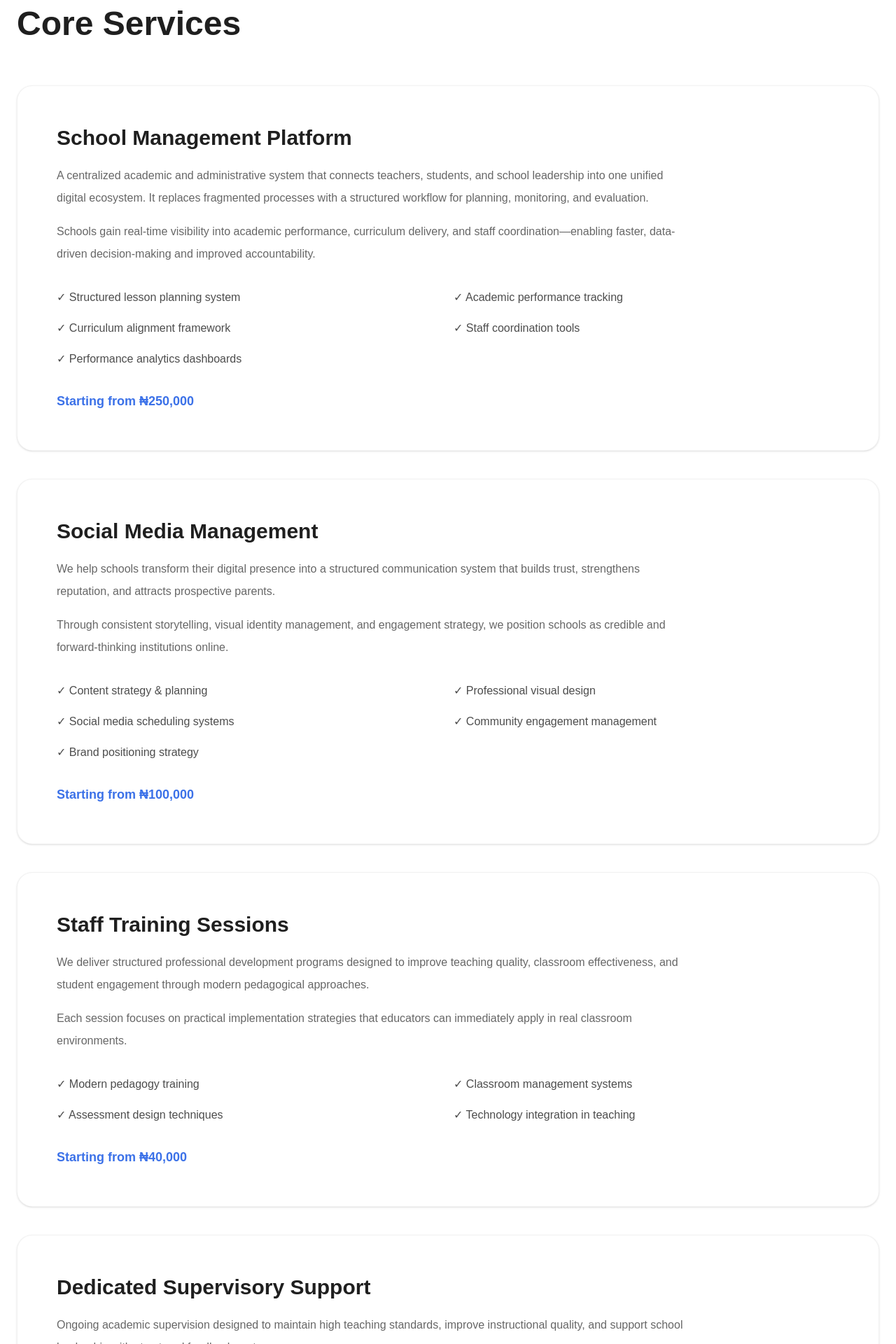
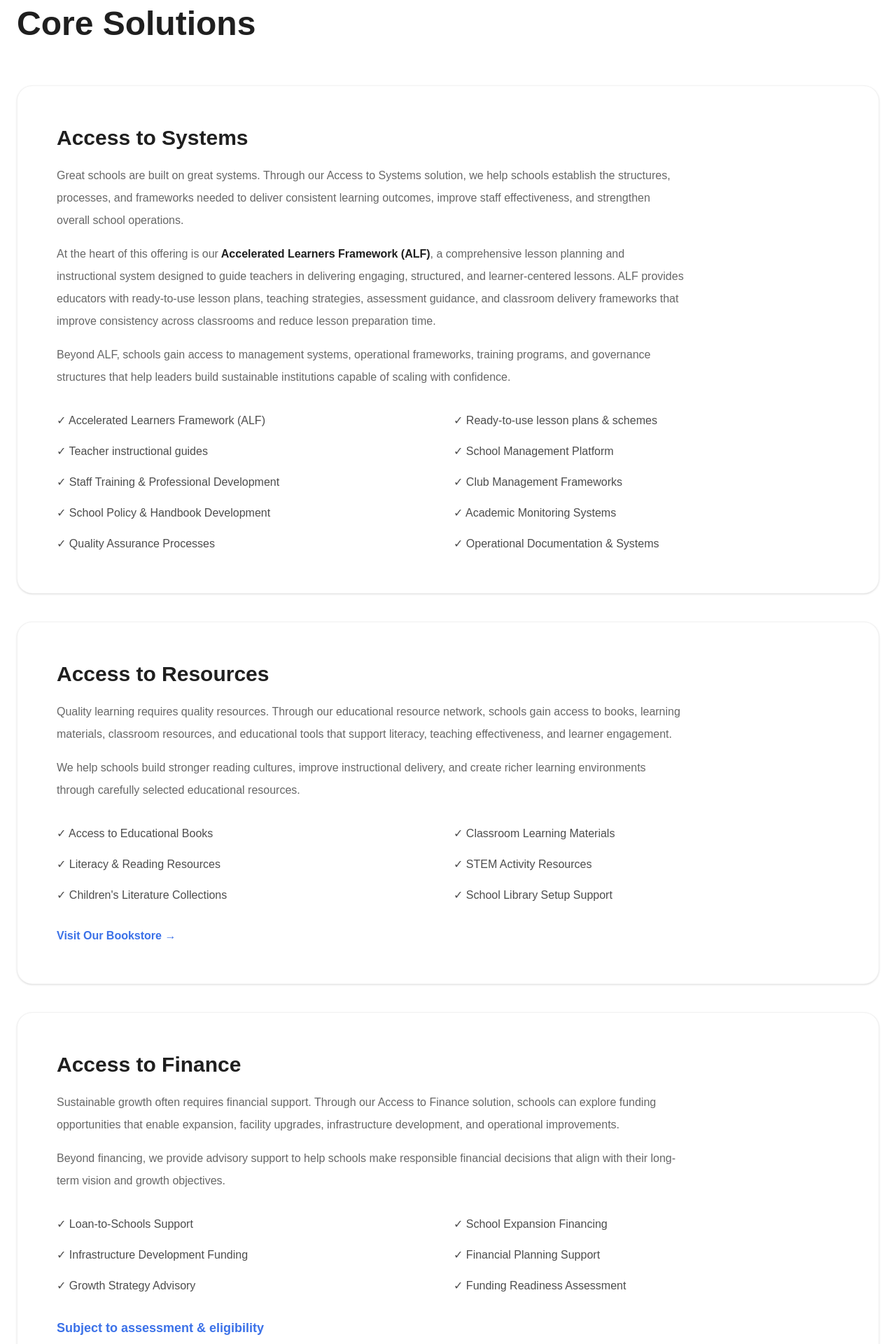
Before and after one commit to Wilsonide/lerna-official, a Next.js app: page /offers in a window 1280 px wide. Shown: the part 980-2900 px from the top of the page at 70% size. Built offline with nearby package versions, Linux system fonts and the light colour scheme.

Commit message:
comit changes again

```diff
--- a/app/(public)/about/page.tsx
+++ b/app/(public)/about/page.tsx
@@ -46,25 +46,42 @@ export default function AboutPage() {
       </section>
 
       {/* WHAT WE DO */}
+      {/* WHAT WE DO */}
       <section className="py-28 bg-[#f8fafc]">
         <div className="max-w-7xl mx-auto px-6">
-          <h2 className="text-4xl font-bold mb-12">What We Do</h2>
+          <h2 className="text-4xl font-bold mb-6">What We Do</h2>
+
+          <p className="max-w-3xl text-black/60 leading-8 mb-12">
+            At Lerna, we focus on strengthening schools through three core
+            pillars that directly influence performance, sustainability, and
+            growth. Everything we build and deliver fits into one of these
+            foundational areas.
+          </p>
 
           <div className="grid md:grid-cols-3 gap-8">
             {[
-              "School Management Systems",
-              "Staff Training & Development",
-              "Digital School Transformation",
-              "Academic Supervision",
-              "School Branding & Visibility",
-              "Educational Resources",
+              {
+                title: "Access to Systems",
+                desc: "We help schools operate efficiently through structured systems that improve teaching, administration, and decision-making.",
+              },
+              {
+                title: "Access to Resources",
+                desc: "We equip schools with quality educational tools, training materials, and structured learning support to improve outcomes.",
+              },
+              {
+                title: "Access to Finance",
+                desc: "We support schools with financial pathways and structured funding opportunities that enable stability and expansion.",
+              },
             ].map((item) => (
               <div
-                key={item}
-                className="p-8 bg-white rounded-3xl border border-black/5 shadow-sm hover:shadow-md transition"
+                key={item.title}
+                className="p-8 bg-white rounded-3xl border border-black/5 shadow-sm hover:shadow-md hover:-translate-y-1 transition"
               >
                 <div className="w-10 h-10 rounded-xl bg-brand-orange/10 mb-5" />
-                <h3 className="font-semibold text-lg">{item}</h3>
+
+                <h3 className="font-semibold text-xl">{item.title}</h3>
+
+                <p className="mt-4 text-black/60 leading-7">{item.desc}</p>
               </div>
             ))}
           </div>
--- a/app/(public)/offers/page.tsx
+++ b/app/(public)/offers/page.tsx
@@ -33,148 +33,157 @@ export default function OffersPage() {
       <section className="py-28">
         <div className="max-w-7xl mx-auto px-6">
           <h2 className="text-4xl md:text-5xl font-bold mb-16">
-            Core Services
+            Core Solutions
           </h2>
 
           <div className="space-y-10">
-            <section id="school-management-platform" className={sectionCard}>
-              <h3 className="text-3xl font-bold">School Management Platform</h3>
+            {/* ACCESS TO SYSTEMS */}
+            <section id="acess-to-systems" className={sectionCard}>
+              <h3 className="text-3xl font-bold">Access to Systems</h3>
 
               <p className="mt-5 text-black/60 leading-8 max-w-4xl">
-                A centralized academic and administrative system that connects
-                teachers, students, and school leadership into one unified
-                digital ecosystem. It replaces fragmented processes with a
-                structured workflow for planning, monitoring, and evaluation.
+                Great schools are built on great systems. Through our Access to
+                Systems solution, we help schools establish the structures,
+                processes, and frameworks needed to deliver consistent learning
+                outcomes, improve staff effectiveness, and strengthen overall
+                school operations.
               </p>
 
               <p className="mt-4 text-black/60 leading-8 max-w-4xl">
-                Schools gain real-time visibility into academic performance,
-                curriculum delivery, and staff coordination—enabling faster,
-                data-driven decision-making and improved accountability.
-              </p>
-
-              <ul className="mt-8 grid md:grid-cols-2 gap-4">
-                <li className={listItem}>
-                  ✓ Structured lesson planning system
-                </li>
-                <li className={listItem}>✓ Academic performance tracking</li>
-                <li className={listItem}>✓ Curriculum alignment framework</li>
-                <li className={listItem}>✓ Staff coordination tools</li>
-                <li className={listItem}>✓ Performance analytics dashboards</li>
-              </ul>
-
-              <p className="mt-8 text-brand-blue font-semibold text-lg">
-                Starting from ₦250,000
-              </p>
-            </section>
-
-            <section id="social-media-management" className={sectionCard}>
-              <h3 className="text-3xl font-bold">Social Media Management</h3>
-
-              <p className="mt-5 text-black/60 leading-8 max-w-4xl">
-                We help schools transform their digital presence into a
-                structured communication system that builds trust, strengthens
-                reputation, and attracts prospective parents.
+                At the heart of this offering is our
+                <span className="font-semibold text-brand-black">
+                  {" "}
+                  Accelerated Learners Framework (ALF)
+                </span>
+                , a comprehensive lesson planning and instructional system
+                designed to guide teachers in delivering engaging, structured,
+                and learner-centered lessons. ALF provides educators with
+                ready-to-use lesson plans, teaching strategies, assessment
+                guidance, and classroom delivery frameworks that improve
+                consistency across classrooms and reduce lesson preparation
+                time.
               </p>
 
               <p className="mt-4 text-black/60 leading-8 max-w-4xl">
-                Through consistent storytelling, visual identity management, and
-                engagement strategy, we position schools as credible and
-                forward-thinking institutions online.
+                Beyond ALF, schools gain access to management systems,
+                operational frameworks, training programs, and governance
+                structures that help leaders build sustainable institutions
+                capable of scaling with confidence.
               </p>
 
-              <ul className="mt-8 grid md:grid-cols-2 gap-4">
-                <li className={listItem}>✓ Content strategy & planning</li>
-                <li className={listItem}>✓ Professional visual design</li>
-                <li className={listItem}>✓ Social media scheduling systems</li>
-                <li className={listItem}>✓ Community engagement management</li>
-                <li className={listItem}>✓ Brand positioning strategy</li>
-              </ul>
+              <div className="mt-8 grid md:grid-cols-2 gap-4">
+                <div className={listItem}>
+                  ✓ Accelerated Learners Framework (ALF)
+                </div>
 
-              <p className="mt-8 text-brand-blue font-semibold text-lg">
-                Starting from ₦100,000
-              </p>
+                <div className={listItem}>
+                  ✓ Ready-to-use lesson plans & schemes
+                </div>
+
+                <div className={listItem}>✓ Teacher instructional guides</div>
+
+                <div className={listItem}>✓ School Management Platform</div>
+
+                <div className={listItem}>
+                  ✓ Staff Training & Professional Development
+                </div>
+
+                <div className={listItem}>✓ Club Management Frameworks</div>
+
+                <div className={listItem}>
+                  ✓ School Policy & Handbook Development
+                </div>
+
+                <div className={listItem}>✓ Academic Monitoring Systems</div>
+
+                <div className={listItem}>✓ Quality Assurance Processes</div>
+
+                <div className={listItem}>
+                  ✓ Operational Documentation & Systems
+                </div>
+              </div>
             </section>
 
-            <section id="staff-training-sessions" className={sectionCard}>
-              <h3 className="text-3xl font-bold">Staff Training Sessions</h3>
+            {/* ACCESS TO RESOURCES */}
+            <section id="access-to-resources" className={sectionCard}>
+              <h3 className="text-3xl font-bold">Access to Resources</h3>
 
               <p className="mt-5 text-black/60 leading-8 max-w-4xl">
-                We deliver structured professional development programs designed
-                to improve teaching quality, classroom effectiveness, and
-                student engagement through modern pedagogical approaches.
+                Quality learning requires quality resources. Through our
+                educational resource network, schools gain access to books,
+                learning materials, classroom resources, and educational tools
+                that support literacy, teaching effectiveness, and learner
+                engagement.
               </p>
 
               <p className="mt-4 text-black/60 leading-8 max-w-4xl">
-                Each session focuses on practical implementation strategies that
-                educators can immediately apply in real classroom environments.
+                We help schools build stronger reading cultures, improve
+                instructional delivery, and create richer learning environments
+                through carefully selected educational resources.
               </p>
 
-              <ul className="mt-8 grid md:grid-cols-2 gap-4">
-                <li className={listItem}>✓ Modern pedagogy training</li>
-                <li className={listItem}>✓ Classroom management systems</li>
-                <li className={listItem}>✓ Assessment design techniques</li>
-                <li className={listItem}>
-                  ✓ Technology integration in teaching
-                </li>
-              </ul>
+              <div className="mt-8 grid md:grid-cols-2 gap-4">
+                <div className={listItem}>✓ Access to Educational Books</div>
 
-              <p className="mt-8 text-brand-blue font-semibold text-lg">
-                Starting from ₦40,000
-              </p>
+                <div className={listItem}>✓ Classroom Learning Materials</div>
+
+                <div className={listItem}>✓ Literacy & Reading Resources</div>
+
+                <div className={listItem}>✓ STEM Activity Resources</div>
+
+                <div className={listItem}>
+                  ✓ Children&apos;s Literature Collections
+                </div>
+
+                <div className={listItem}>✓ School Library Setup Support</div>
+              </div>
+
+              <div className="mt-8">
+                <Link
+                  href="https://lernabookshop.bumpa.shop/"
+                  target="_blank"
+                  className="inline-flex items-center text-brand-blue font-semibold hover:underline"
+                >
+                  Visit Our Bookstore →
+                </Link>
+              </div>
             </section>
 
-            <section id="dedicated-supervisory-support" className={sectionCard}>
-              <h3 className="text-3xl font-bold">
-                Dedicated Supervisory Support
-              </h3>
+            {/* ACCESS TO FINANCE */}
+            <section id="access-to-finance" className={sectionCard}>
+              <h3 className="text-3xl font-bold">Access to Finance</h3>
 
               <p className="mt-5 text-black/60 leading-8 max-w-4xl">
-                Ongoing academic supervision designed to maintain high teaching
-                standards, improve instructional quality, and support school
-                leadership with structured feedback systems.
+                Sustainable growth often requires financial support. Through our
+                Access to Finance solution, schools can explore funding
+                opportunities that enable expansion, facility upgrades,
+                infrastructure development, and operational improvements.
               </p>
 
               <p className="mt-4 text-black/60 leading-8 max-w-4xl">
-                This service ensures continuous improvement through monitoring,
-                evaluation, and strategic guidance across all academic levels.
+                Beyond financing, we provide advisory support to help schools
+                make responsible financial decisions that align with their
+                long-term vision and growth objectives.
               </p>
 
-              <ul className="mt-8 grid md:grid-cols-2 gap-4">
-                <li className={listItem}>✓ Quality assurance systems</li>
-                <li className={listItem}>✓ Classroom observation reports</li>
-                <li className={listItem}>✓ Staff mentoring programs</li>
-                <li className={listItem}>✓ Academic performance audits</li>
-              </ul>
+              <div className="mt-8 grid md:grid-cols-2 gap-4">
+                <div className={listItem}>✓ Loan-to-Schools Support</div>
+
+                <div className={listItem}>✓ School Expansion Financing</div>
+
+                <div className={listItem}>
+                  ✓ Infrastructure Development Funding
+                </div>
+
+                <div className={listItem}>✓ Financial Planning Support</div>
+
+                <div className={listItem}>✓ Growth Strategy Advisory</div>
+
+                <div className={listItem}>✓ Funding Readiness Assessment</div>
+              </div>
 
               <p className="mt-8 text-brand-blue font-semibold text-lg">
-                Starting from ₦150,000
-              </p>
-            </section>
-
-            <section id="club-management" className={sectionCard}>
-              <h3 className="text-3xl font-bold">Club Management</h3>
-
-              <p className="mt-5 text-black/60 leading-8 max-w-4xl">
-                We design and manage structured co-curricular programs that
-                support holistic student development beyond academics.
-              </p>
-
-              <p className="mt-4 text-black/60 leading-8 max-w-4xl">
-                These programs build leadership, creativity, teamwork, and
-                communication skills through guided activities and structured
-                learning experiences.
-              </p>
-
-              <ul className="mt-8 grid md:grid-cols-2 gap-4">
-                <li className={listItem}>✓ STEM innovation clubs</li>
-                <li className={listItem}>✓ Debate & public speaking</li>
-                <li className={listItem}>✓ Reading development clubs</li>
-                <li className={listItem}>✓ Creative arts programs</li>
-              </ul>
-
-              <p className="mt-8 text-brand-blue font-semibold text-lg">
-                Starting from ₦5,000 per pupil
+                Subject to assessment & eligibility
               </p>
             </section>
           </div>
@@ -208,54 +217,58 @@ export default function OffersPage() {
                 Starting from ₦200,000
               </p>
             </section>
-
-            <section id="school-policy-writing" className={sectionCard}>
-              <h3 className="text-3xl font-bold">School Policy Writing</h3>
+            <section id="dedicated-supervisory-support" className={sectionCard}>
+              <h3 className="text-3xl font-bold">
+                Dedicated Supervisory Support
+              </h3>
 
               <p className="mt-5 text-black/60 leading-8 max-w-4xl">
-                We develop clear, structured governance documents that define
-                operational standards, improve accountability, and ensure
-                consistency across school systems.
+                Ongoing academic supervision designed to maintain high teaching
+                standards, improve instructional quality, and support school
+                leadership with structured feedback systems.
+              </p>
+
+              <p className="mt-4 text-black/60 leading-8 max-w-4xl">
+                This service ensures continuous improvement through monitoring,
+                evaluation, and strategic guidance across all academic levels.
               </p>
 
               <ul className="mt-8 grid md:grid-cols-2 gap-4">
-                <li className={listItem}>✓ Staff & student handbooks</li>
-                <li className={listItem}>✓ Operational policies</li>
-                <li className={listItem}>✓ Safeguarding frameworks</li>
+                <li className={listItem}>✓ Quality assurance systems</li>
+                <li className={listItem}>✓ Classroom observation reports</li>
+                <li className={listItem}>✓ Staff mentoring programs</li>
+                <li className={listItem}>✓ Academic performance audits</li>
               </ul>
 
               <p className="mt-8 text-brand-blue font-semibold text-lg">
-                Starting from ₦80,000
+                Starting from ₦150,000
               </p>
             </section>
-            <section id="loan-to-schools" className={sectionCard}>
-              <h3 className="text-3xl font-bold">Loan-to-Schools Support</h3>
+            <section id="social-media-management" className={sectionCard}>
+              <h3 className="text-3xl font-bold">Social Media Management</h3>
 
               <p className="mt-5 text-black/60 leading-8 max-w-4xl">
-                We provide structured financial support solutions designed to
-                help schools expand infrastructure, improve facilities, and
-                invest in long-term educational growth without immediate
-                financial pressure.
+                We help schools transform their digital presence into a
+                structured communication system that builds trust, strengthens
+                reputation, and attracts prospective parents.
               </p>
 
               <p className="mt-4 text-black/60 leading-8 max-w-4xl">
-                This service connects schools to flexible funding opportunities
-                and guided financial planning support, ensuring responsible
-                borrowing aligned with institutional sustainability and growth
-                strategy.
+                Through consistent storytelling, visual identity management, and
+                engagement strategy, we position schools as credible and
+                forward-thinking institutions online.
               </p>
 
               <ul className="mt-8 grid md:grid-cols-2 gap-4">
-                <li className={listItem}>✓ School expansion financing</li>
-                <li className={listItem}>
-                  ✓ Infrastructure development support
-                </li>
-                <li className={listItem}>✓ Flexible repayment structuring</li>
-                <li className={listItem}>✓ Financial advisory guidance</li>
+                <li className={listItem}>✓ Content strategy & planning</li>
+                <li className={listItem}>✓ Professional visual design</li>
+                <li className={listItem}>✓ Social media scheduling systems</li>
+                <li className={listItem}>✓ Community engagement management</li>
+                <li className={listItem}>✓ Brand positioning strategy</li>
               </ul>
 
               <p className="mt-8 text-brand-blue font-semibold text-lg">
-                Subject to assessment & eligibility
+                Starting from ₦100,000
               </p>
             </section>
           </div>
--- a/app/(public)/page.tsx
+++ b/app/(public)/page.tsx
@@ -2,7 +2,6 @@ import Hero from "@/components/section/hero";
 import Services from "@/components/section/services";
 
 import ExtraServices from "@/components/section/extra-services";
-import Resources from "@/components/section/resources";
 
 export default function Home() {
   return (
@@ -11,8 +10,6 @@ export default function Home() {
 
       <Services />
 
-      <Resources />
-
       <ExtraServices />
     </main>
   );
--- a/lib/data.ts
+++ b/lib/data.ts
@@ -121,26 +121,21 @@ export const extraService = [
 ];
 export const services = [
   {
-    id: "school-management-platform",
-    title: "School Management Platform",
-    image: "https://images.unsplash.com/photo-1522202176988-66273c2fd55f",
+    id: "acess-to-systems",
+    title: "Access to Systems",
+    image: "https://images.unsplash.com/photo-1517048676732-d65bc937f952",
   },
 
   {
-    id: "staff-training-sessions",
-    title: "Staff Training Sessions",
-    image: "https://images.unsplash.com/photo-1516321318423-f06f85e504b3",
+    id: "access-to-resources",
+    title: "Access to Resources",
+    image: "https://images.unsplash.com/photo-1503676260728-1c00da094a0b",
   },
 
   {
-    id: "club-management",
-    title: "Club Management",
-    image: "https://images.unsplash.com/photo-1509062522246-3755977927d7",
-  },
-  {
-    id: "loan-to-schools",
-    title: "Loan to Schools",
-    image: "https://images.unsplash.com/photo-1521791136064-7986c2920216",
+    id: "access-to-finance",
+    title: "Access to Finance",
+    image: "https://images.unsplash.com/photo-1554224155-6726b3ff858f",
   },
 ];
 
@@ -148,24 +143,18 @@ export const extraServices = [
   {
     id: "school-website-design",
     title: "School Website Design",
-    image: "https://images.unsplash.com/photo-1460925895917-afdab827c52f",
+    image: "https://images.unsplash.com/photo-1498050108023-c5249f4df085",
   },
 
   {
     id: "social-media-management",
     title: "Social Media Management",
-    image: "https://images.unsplash.com/photo-1611162617474-5b21e879e113",
+    image: "https://images.unsplash.com/photo-1432888622747-4eb9a8efeb07",
   },
 
   {
     id: "dedicated-supervisory-support",
     title: "Dedicated Supervisory Support",
-    image: "https://images.unsplash.com/photo-1552664730-d307ca884978",
-  },
-
-  {
-    id: "school-policy-writing",
-    title: "School Policy & Handbook Writing",
-    image: "https://images.unsplash.com/photo-1450101499163-c8848c66ca85",
+    image: "https://images.unsplash.com/photo-1522202176988-66273c2fd55f",
   },
 ];
--- a/package.json
+++ b/package.json
@@ -17,6 +17,7 @@
     "radix-ui": "^1.4.3",
     "react": "19.2.4",
     "react-dom": "19.2.4",
+    "react-icons": "^5.6.0",
     "shadcn": "^4.8.1",
     "tailwind-merge": "^3.6.0",
     "tw-animate-css": "^1.4.0"
```
Also changed, not shown: components/layout/footer.tsx (+111 -11 lines), 1 other file (tests, documents, lock files or other folders).
